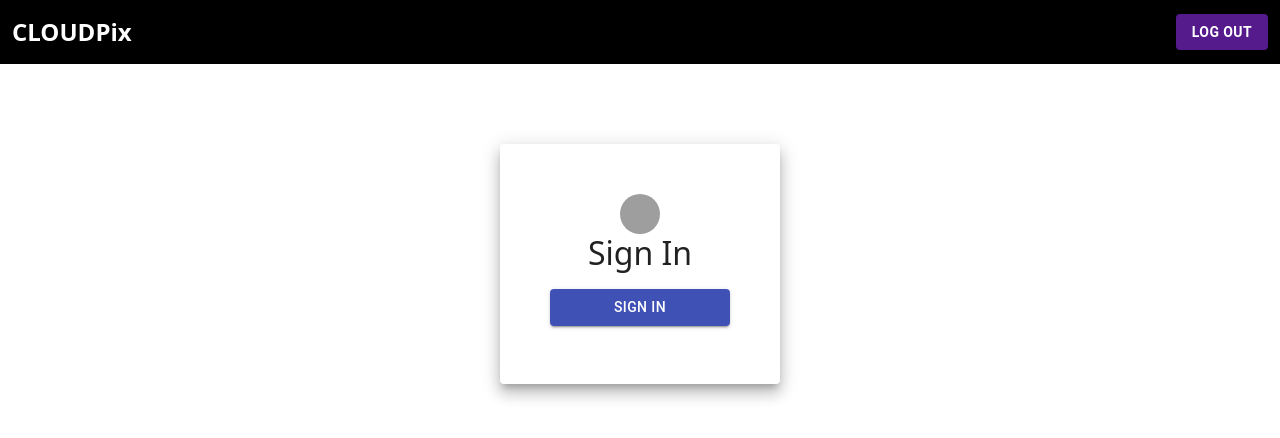
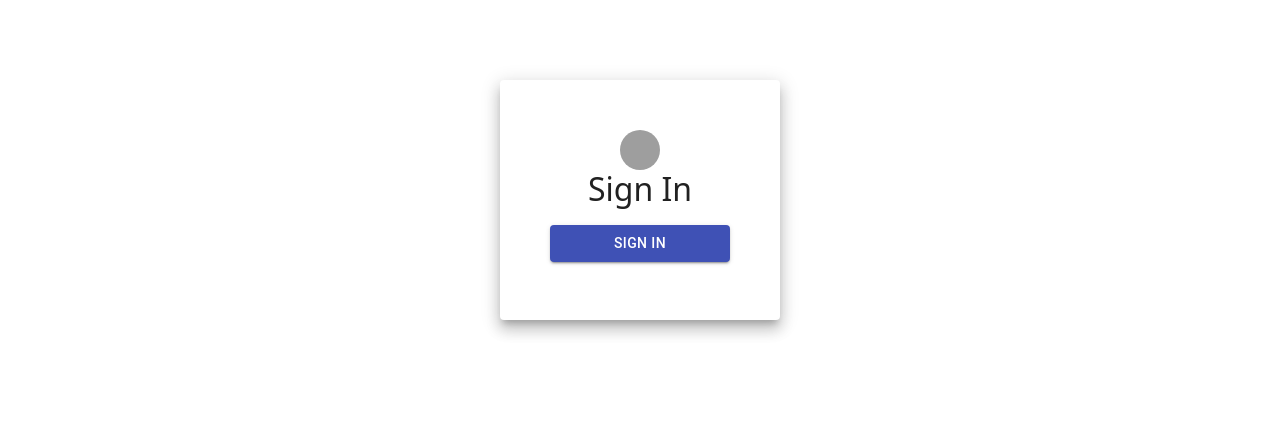
Before and after one commit to chenukas/ssd-oauth, a React (Create React App) app in the folder oauth-fe/: page / in a window 1280 px wide. Shown: the top 438 px of the page. Built offline with nearby package versions, Linux system fonts and the light colour scheme; grey boxes are pictures that could not be loaded.

Commit message:
feat: changed navbar position

```diff
--- a/oauth-fe/src/App.js
+++ b/oauth-fe/src/App.js
@@ -2,12 +2,10 @@ import React from "react";
 import { Route, Switch } from 'react-router-dom';
 import Login from "./components/Login/Login";
 import DisplayFiles from "./components/displayFiles";
-import Navbar from "./components/Navbar";
 
 function App() {
   return (
     <>
-    <Navbar />
       <Switch>
         <Route path="/" component={Login} exact={true} />
         <Route path="/files" component={DisplayFiles} exact={true} />
--- a/oauth-fe/src/components/displayFiles/index.js
+++ b/oauth-fe/src/components/displayFiles/index.js
@@ -4,9 +4,12 @@ import { Button } from "@material-ui/core";
 import download from '../../images/download.png';
 import edit from '../../images/edit.png';
 import add from '../../images/add.png';
+import Navbar from "../Navbar";
 
 const DisplayFiles = () => {
   return (
+    <>
+    <Navbar />
     <div className="container">
       <div className="row" style={{ marginBottom: "3rem", marginTop: "2rem" }}>
         <div>
@@ -66,6 +69,7 @@ const DisplayFiles = () => {
         </div>
       </div>
     </div>
+    </>
   );
 };
 
```
